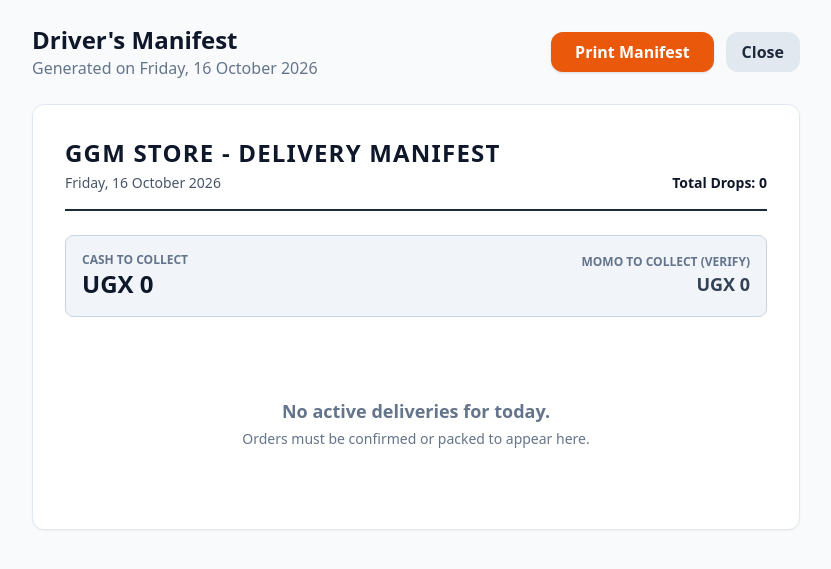
After one commit to AheebwaMike/ggm-store, a Django app: page /staff/manifest/ in a window 1280 px wide. The commit adds this page. Shown: the top 569 px of the page, without its empty margins (224-1055 px from the left). Run offline with Django 5.2, Linux system fonts and the light colour scheme; a user stored in the database is signed in; data comes from the database, SQL or seed files in the repository; some libraries are stand-ins or nearby versions.

Commit message:
Add printable driver's manifest grouped by apartment with cash collection summary

```diff
--- a/marketplace/urls.py
+++ b/marketplace/urls.py
@@ -19,5 +19,6 @@ urlpatterns = [
     path('staff/order/<int:order_id>/slip/', views.staff_order_slip, name='staff_order_slip'),
     path('staff/stock/', views.staff_stock, name='staff_stock'),
     path('staff/stock/<int:product_id>/toggle/', views.staff_toggle_stock, name='staff_toggle_stock'),
+    path('staff/manifest/', views.staff_manifest, name='staff_manifest'),
     path('owner/', views.owner_dashboard, name='owner_dashboard'),
 ]
--- a/marketplace/views.py
+++ b/marketplace/views.py
@@ -465,3 +465,30 @@ def owner_dashboard(request):
         'top_products': top_products,
         'recent_orders': recent_orders,
     })
+
+
+@login_required
+def staff_manifest(request):
+    today = timezone.localdate()
+    orders = Order.objects.filter(
+        created_at__date=today,
+        status__in=['confirmed', 'packed'],
+    ).select_related(
+        'customer',
+        'customer__apartment',
+    ).order_by(
+        'customer__apartment__name',
+        'id',
+    )
+    totals = orders.aggregate(
+        cash_to_collect=Sum('total_amount', filter=Q(payment_method='cash')),
+        momo_to_collect=Sum('total_amount', filter=Q(payment_method='momo')),
+    )
+
+    return render(request, 'marketplace/staff_manifest.html', {
+        'orders': orders,
+        'today': today,
+        'cash_to_collect': totals['cash_to_collect'] or 0,
+        'momo_to_collect': totals['momo_to_collect'] or 0,
+        'total_orders': orders.count(),
+    })
--- /dev/null
+++ b/templates/marketplace/staff_manifest.html
@@ -0,0 +1,107 @@
+<!DOCTYPE html>
+<html lang="en">
+<head>
+    <meta charset="UTF-8">
+    <meta name="viewport" content="width=device-width, initial-scale=1">
+    <title>Driver Manifest - {{ today|date:"d M Y" }}</title>
+    <script src="https://cdn.tailwindcss.com"></script>
+    <style>
+        @page { margin: 15mm; }
+        @media print {
+            .no-print { display: none !important; }
+            body { background: white; padding: 0; margin: 0; font-size: 12px; }
+            .print-container { max-width: 100%; border: none !important; box-shadow: none !important; }
+            .manifest-summary { background: white !important; }
+            .manifest-group, .manifest-order { break-inside: avoid; page-break-inside: avoid; }
+            * { -webkit-print-color-adjust: exact; print-color-adjust: exact; }
+        }
+    </style>
+</head>
+<body class="bg-slate-50 p-6 text-slate-900">
+    <div class="no-print max-w-3xl mx-auto mb-6 flex justify-between items-center">
+        <div>
+            <h1 class="text-2xl font-bold">Driver's Manifest</h1>
+            <p class="text-slate-500">Generated on {{ today|date:"l, d F Y" }}</p>
+        </div>
+        <div class="flex gap-3">
+            <button onclick="window.print()" class="bg-orange-600 hover:bg-orange-700 text-white font-bold px-6 py-2 rounded-xl shadow flex items-center gap-2">
+                Print Manifest
+            </button>
+            <button onclick="window.close()" class="bg-slate-200 hover:bg-slate-300 text-slate-800 font-bold px-4 py-2 rounded-xl">Close</button>
+        </div>
+    </div>
+
+    <main class="print-container max-w-3xl mx-auto bg-white rounded-xl shadow-sm border border-slate-200 p-8">
+        <header class="border-b-2 border-slate-800 pb-4 mb-6 flex justify-between items-end">
+            <div>
+                <h1 class="text-2xl font-black uppercase tracking-wider">GGM Store - Delivery Manifest</h1>
+                <p class="text-sm font-medium text-slate-600 mt-1">{{ today|date:"l, d F Y" }}</p>
+            </div>
+            <p class="text-sm font-bold">Total Drops: {{ total_orders }}</p>
+        </header>
+
+        <section class="manifest-summary mb-8 p-4 bg-slate-100 rounded-lg border border-slate-300 flex justify-between items-center">
+            <div>
+                <p class="text-xs font-bold text-slate-500 uppercase">Cash to Collect</p>
+                <p class="text-2xl font-black text-slate-900">UGX {{ cash_to_collect|floatformat:0 }}</p>
+            </div>
+            <div class="text-right">
+                <p class="text-xs font-bold text-slate-500 uppercase">MoMo to Collect (Verify)</p>
+                <p class="text-lg font-bold text-slate-700">UGX {{ momo_to_collect|floatformat:0 }}</p>
+            </div>
+        </section>
+
+        <section>
+            {% regroup orders by customer.apartment.name|default:"Unknown Apartment" as apartment_list %}
+            {% for apartment in apartment_list %}
+            <div class="manifest-group mb-6">
+                <h2 class="text-lg font-bold border-b border-slate-300 pb-1 mb-3 uppercase">{{ apartment.grouper }}</h2>
+                <div class="space-y-3">
+                    {% for order in apartment.list %}
+                    <article class="manifest-order flex items-start justify-between border border-slate-200 p-3 rounded-lg">
+                        <div class="flex items-start gap-3">
+                            <div class="mt-1 w-5 h-5 border-2 border-slate-400 rounded flex-shrink-0" aria-label="Delivery completion checkbox"></div>
+                            <div>
+                                <p class="font-bold text-base">#{{ order.id }} - {{ order.customer.name|default:order.customer.phone_number }}</p>
+                                {% if order.customer.unit_number %}
+                                <p class="text-sm font-medium text-slate-700">Unit: {{ order.customer.unit_number }}</p>
+                                {% endif %}
+                                <p class="text-xs text-slate-500 mt-1">Phone: {{ order.customer.phone_number }}</p>
+                            </div>
+                        </div>
+                        <div class="text-right">
+                            {% if order.payment_method == 'cash' %}
+                            <span class="inline-block border border-slate-800 text-slate-800 text-xs font-bold px-2 py-1 rounded">COLLECT CASH</span>
+                            <p class="font-black text-lg mt-1">UGX {{ order.total_amount|floatformat:0 }}</p>
+                            {% else %}
+                            <span class="inline-block border border-slate-800 text-slate-800 text-xs font-bold px-2 py-1 rounded">MOMO TO COLLECT</span>
+                            <p class="font-bold text-lg mt-1">UGX {{ order.total_amount|floatformat:0 }}</p>
+                            {% endif %}
+                        </div>
+                    </article>
+                    {% endfor %}
+                </div>
+            </div>
+            {% empty %}
+            <div class="text-center py-12">
+                <p class="text-lg font-bold text-slate-500">No active deliveries for today.</p>
+                <p class="text-sm text-slate-500 mt-1">Orders must be confirmed or packed to appear here.</p>
+            </div>
+            {% endfor %}
+        </section>
+
+        {% if orders %}
+        <footer class="mt-12 pt-6 border-t border-slate-300 grid grid-cols-2 gap-8 text-sm">
+            <div>
+                <p class="font-bold mb-8">Dispatched By (Staff):</p>
+                <div class="border-b border-slate-400 w-3/4"></div>
+            </div>
+            <div>
+                <p class="font-bold mb-8">Received By (Driver Signature):</p>
+                <div class="border-b border-slate-400 w-3/4"></div>
+            </div>
+        </footer>
+        {% endif %}
+    </main>
+</body>
+</html>
--- a/templates/marketplace/staff_orders.html
+++ b/templates/marketplace/staff_orders.html
@@ -27,6 +27,9 @@
                 <i data-lucide="bar-chart-2" class="w-4 h-4"></i> Dashboard
             </a>
             {% endif %}
+            <a href="{% url 'staff_manifest' %}" target="_blank" rel="noopener" class="text-sm font-medium text-slate-600 hover:text-orange-600 bg-white px-3 py-1.5 rounded-lg border border-slate-200 transition-colors shadow-sm flex items-center gap-1">
+                <i data-lucide="clipboard-list" class="w-4 h-4"></i> Manifest
+            </a>
             <a href="{% url 'staff_stock' %}" class="text-sm font-medium text-slate-600 hover:text-orange-600 bg-white px-3 py-1.5 rounded-lg border border-slate-200 transition-colors shadow-sm">
                 Stock
             </a>
```
Also changed, not shown: marketplace/tests.py (+85 -1 lines).
